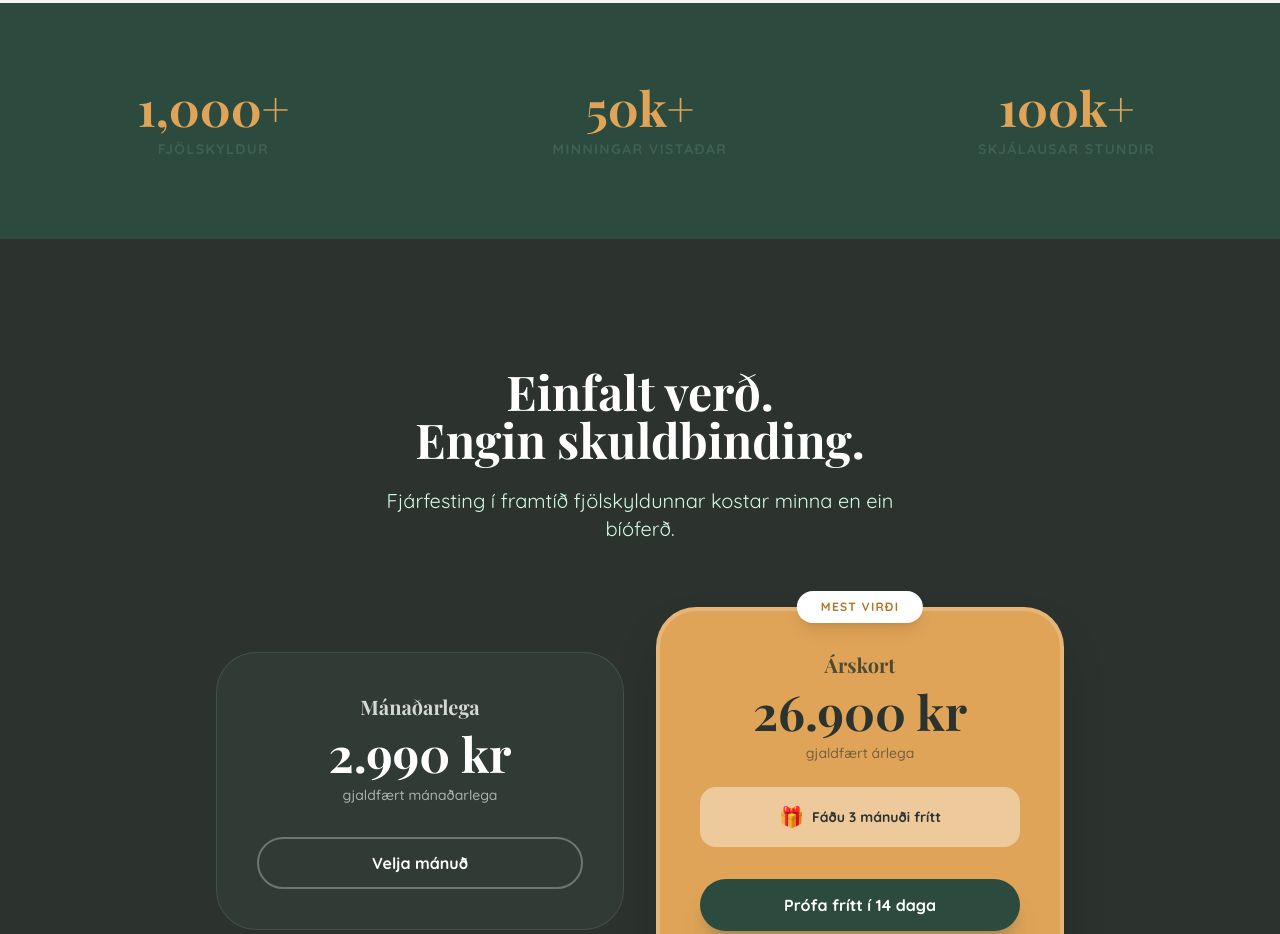
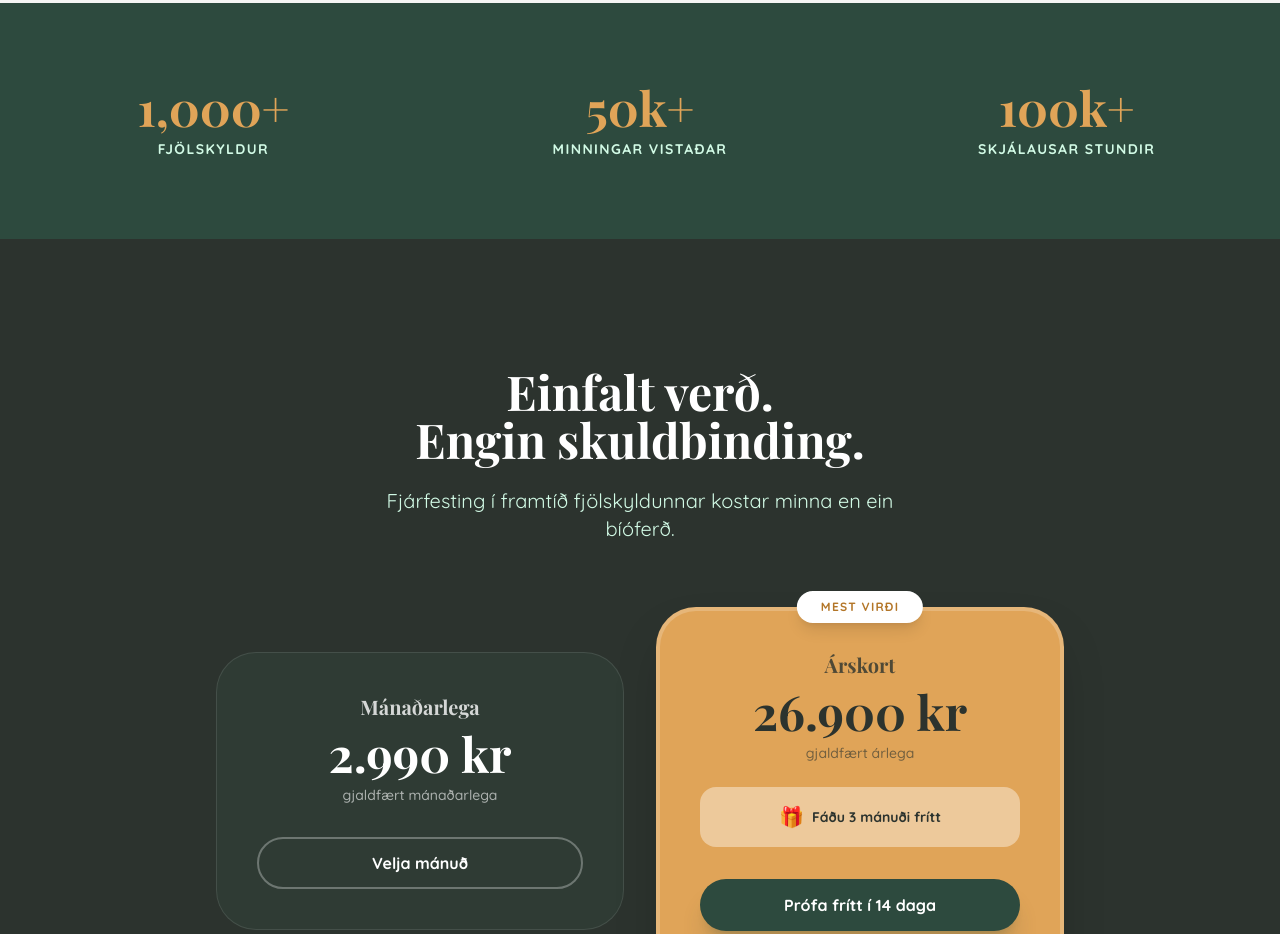
Before and after one commit to thorarinnhjalm/tempo, a React (Vite) app: page / in a window 1280 px wide. Shown: the part 2300-3234 px from the top of the page. Built offline with nearby package versions, Linux system fonts and the light colour scheme; no server answers; a web font is replaced by a local one.

Commit message:
fix(styling): use inline styles for text colors to ensure visibility

```diff
--- a/src/pages/MarketingSite.tsx
+++ b/src/pages/MarketingSite.tsx
@@ -262,16 +262,16 @@ export function MarketingSite() {
             <section className="py-20 text-white" style={{ backgroundColor: '#2d4a3e' }}>
                 <div className="max-w-7xl mx-auto px-6 grid md:grid-cols-3 gap-12 text-center">
                     <div>
-                        <div className="text-5xl font-black font-serif mb-2 text-[#e0a458]">1,000+</div>
-                        <div className="text-[#3d6152] font-bold uppercase tracking-widest text-sm">{t('social_proof.stat_1')}</div>
+                        <div className="text-5xl font-black font-serif mb-2" style={{ color: '#e0a458' }}>1,000+</div>
+                        <div className="font-bold uppercase tracking-widest text-sm" style={{ color: '#d1fae5' }}>{t('social_proof.stat_1')}</div>
                     </div>
                     <div>
-                        <div className="text-5xl font-black font-serif mb-2 text-[#e0a458]">50k+</div>
-                        <div className="text-[#3d6152] font-bold uppercase tracking-widest text-sm">{t('social_proof.stat_2')}</div>
+                        <div className="text-5xl font-black font-serif mb-2" style={{ color: '#e0a458' }}>50k+</div>
+                        <div className="font-bold uppercase tracking-widest text-sm" style={{ color: '#d1fae5' }}>{t('social_proof.stat_2')}</div>
                     </div>
                     <div>
-                        <div className="text-5xl font-black font-serif mb-2 text-[#e0a458]">100k+</div>
-                        <div className="text-[#3d6152] font-bold uppercase tracking-widest text-sm">{t('social_proof.stat_3')}</div>
+                        <div className="text-5xl font-black font-serif mb-2" style={{ color: '#e0a458' }}>100k+</div>
+                        <div className="font-bold uppercase tracking-widest text-sm" style={{ color: '#d1fae5' }}>{t('social_proof.stat_3')}</div>
                     </div>
                 </div>
             </section>
```
